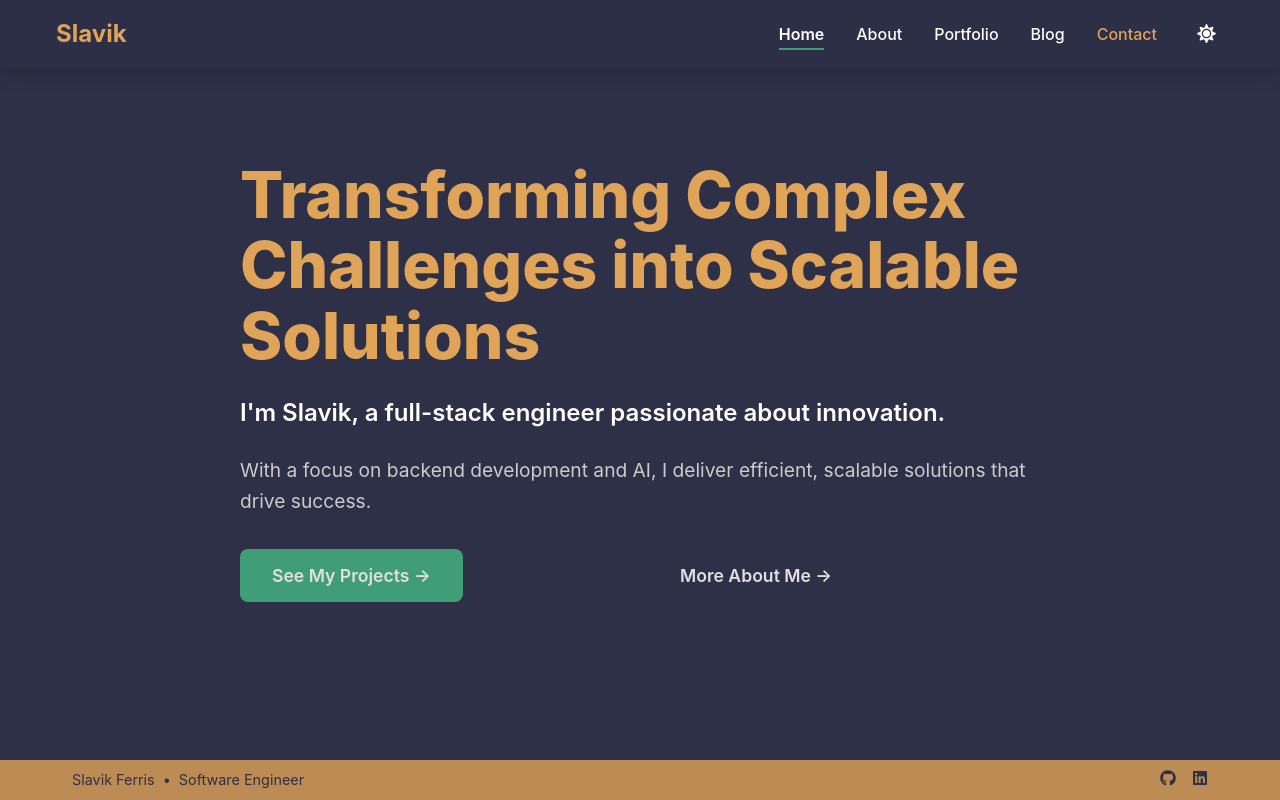
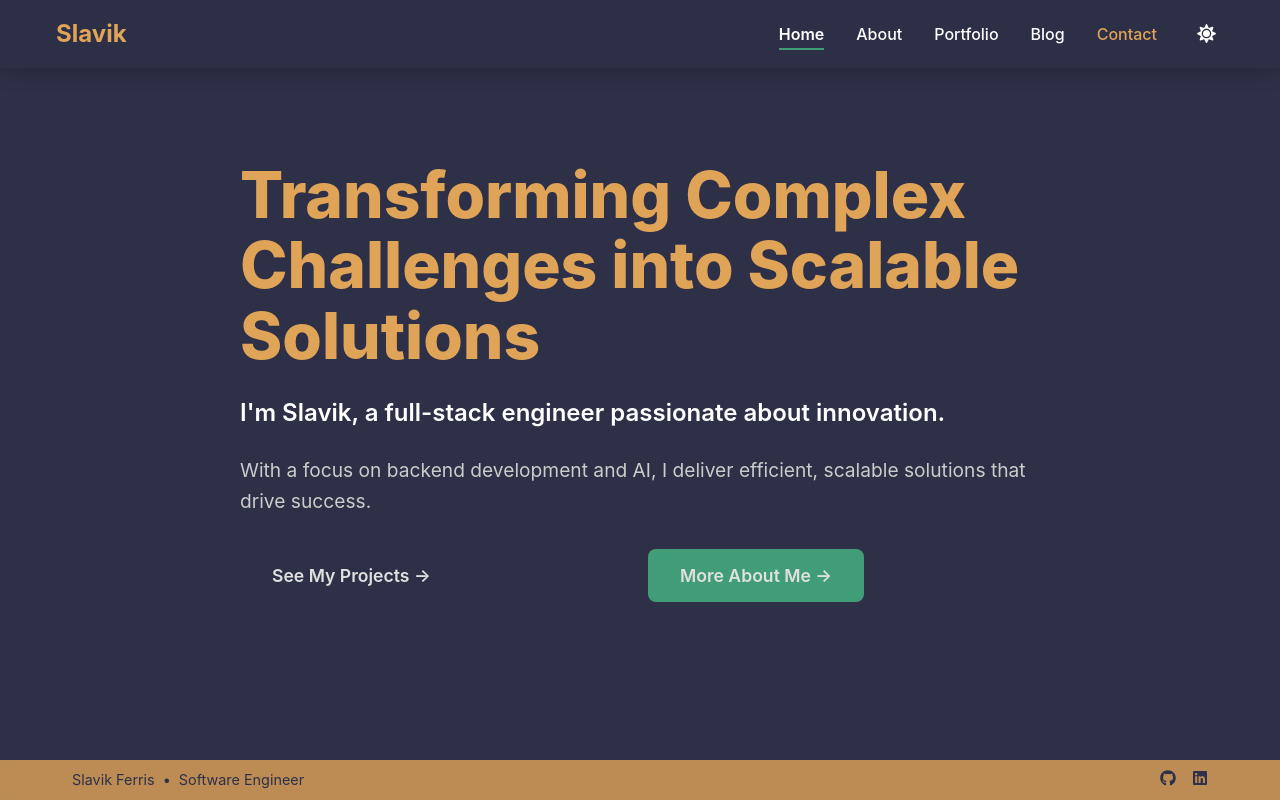
Before and after one commit to zlavik/slavik-portfolio, a React (Vite) app: page / in a window 1280 px wide. Built offline with nearby package versions, Linux system fonts and the light colour scheme.

Commit message:
switched buttons on the homepage

```diff
--- a/src/pages/Home.tsx
+++ b/src/pages/Home.tsx
@@ -205,20 +205,20 @@ const Home = () => {
             transition={{ duration: 0.8, delay: 0.6 }}
           >
             <Link to="/portfolio" style={{ width: '100%' }}>
+              <SecondaryButton
+                whileHover={{ scale: 1.05 }}
+                whileTap={{ scale: 0.95 }}
+              >
+                See My Projects →
+              </SecondaryButton>
+            </Link>
+            <Link to="/about" style={{ width: '100%' }}>
               <PrimaryButton
                 whileHover={{ scale: 1.05 }}
                 whileTap={{ scale: 0.95 }}
               >
-                See My Projects →
+                More About Me →
               </PrimaryButton>
-            </Link>
-            <Link to="/about" style={{ width: '100%' }}>
-              <SecondaryButton
-                whileHover={{ scale: 1.05 }}
-                whileTap={{ scale: 0.95 }}
-              >
-                More About Me →
-              </SecondaryButton>
             </Link>
           </CTAContainer>
         </Hero>
```
